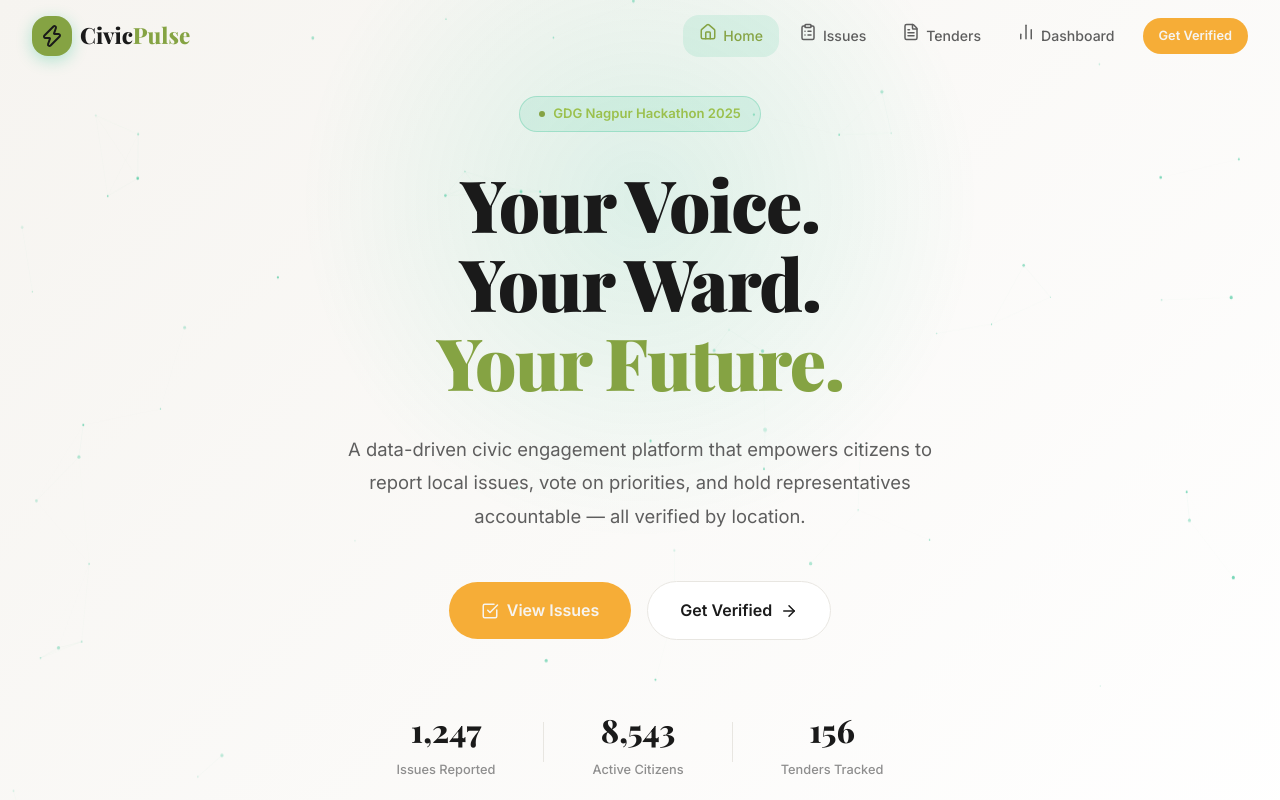
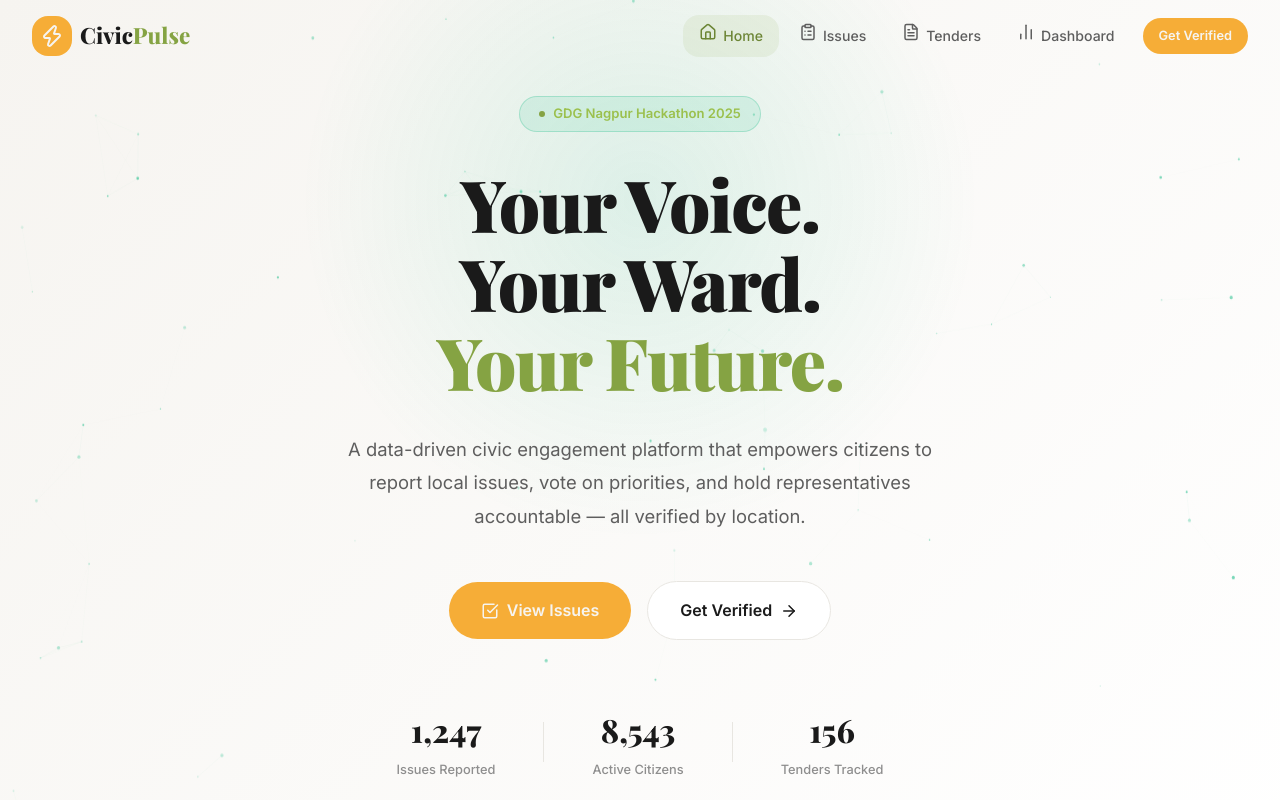
Before and after one commit to sakshamwadhankar/PS-4-_gdgNagpur_DeadPixel, a Next.js app: page / in a window 1280 px wide. Shown: the top 800 px of the page. Built offline with nearby package versions, Linux system fonts and the light colour scheme; a web font is replaced by a local one.

Commit message:
fix: Correct page header padding and filter layout on issues page, update navbar theme

```diff
--- a/src/app/globals.css
+++ b/src/app/globals.css
@@ -353,7 +353,7 @@ input, textarea, select {
 
 /* ── Page Header ── */
 .page-header {
-  padding: var(--space-3xl) 0 var(--space-2xl);
+  padding: calc(var(--navbar-height) + var(--space-xl)) 0 var(--space-2xl);
   position: relative;
 }
 
--- a/src/app/page/issues/page.js
+++ b/src/app/page/issues/page.js
@@ -79,7 +79,7 @@ export default function IssuesPage() {
           />
         </div>
 
-        <div className={styles.filterRow}>
+        <div className={styles.filterGroup}>
           <select className="input-field" value={categoryFilter} onChange={(e) => setCategoryFilter(e.target.value)}>
             <option value="All">All Categories</option>
             {ISSUE_CATEGORIES.map(c => <option key={c} value={c}>{c}</option>)}
--- a/src/components/Navbar.module.css
+++ b/src/components/Navbar.module.css
@@ -12,11 +12,11 @@
 }
 
 .navbar.scrolled {
-  background: rgba(6, 10, 20, 0.85);
+  background: rgba(246, 244, 240, 0.9);
   backdrop-filter: blur(20px);
   -webkit-backdrop-filter: blur(20px);
   border-bottom: 1px solid var(--color-border);
-  box-shadow: var(--shadow-md);
+  box-shadow: var(--shadow-sm);
 }
 
 .inner {
@@ -41,9 +41,9 @@
   justify-content: center;
   width: 40px;
   height: 40px;
-  background: var(--gradient-emerald);
+  background: var(--gradient-gold);
   border-radius: var(--radius-md);
-  box-shadow: 0 4px 16px rgba(16, 185, 129, 0.3);
+  color: var(--color-bg-primary);
 }
 
 .logoText {
@@ -78,12 +78,12 @@
 
 .navLink:hover {
   color: var(--color-text-primary);
-  background: var(--color-bg-glass);
+  background: var(--color-bg-glass-hover);
 }
 
 .navLink.active {
-  color: var(--color-emerald);
-  background: rgba(16, 185, 129, 0.1);
+  color: var(--color-emerald-dark);
+  background: rgba(133, 163, 67, 0.1);
 }
 
 .navIcon {
@@ -134,7 +134,7 @@
     left: 0;
     right: 0;
     bottom: 0;
-    background: rgba(6, 10, 20, 0.98);
+    background: rgba(246, 244, 240, 0.98);
     backdrop-filter: blur(30px);
     flex-direction: column;
     justify-content: center;
```
